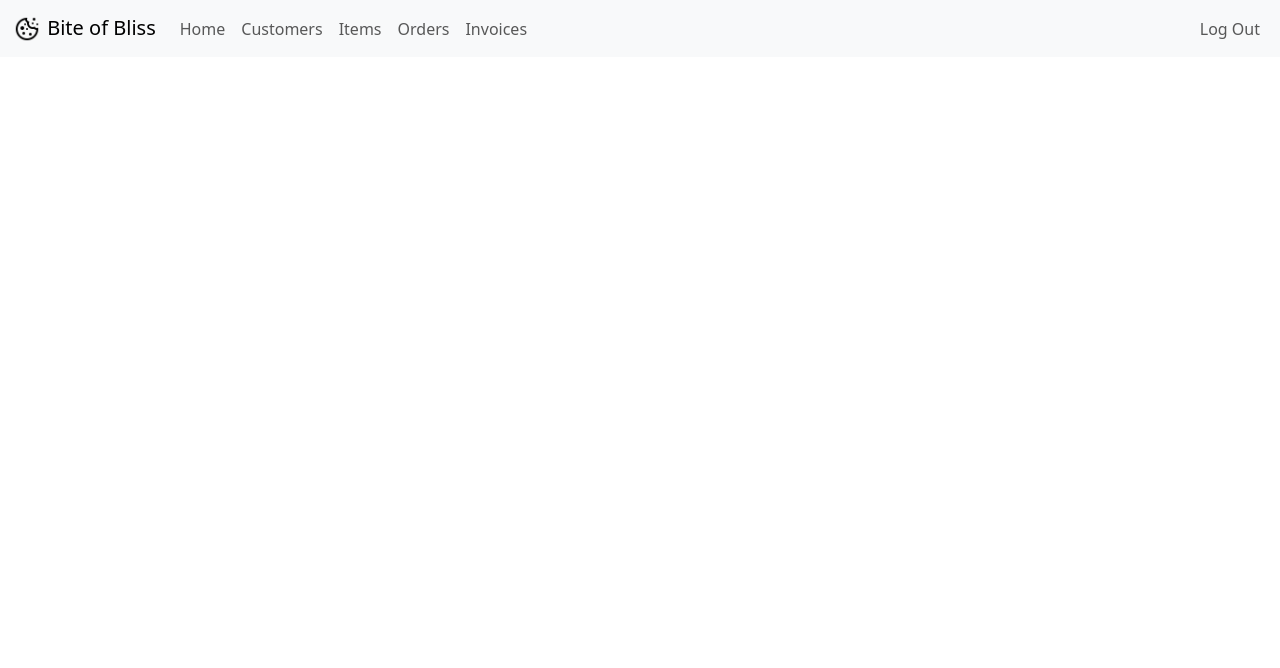
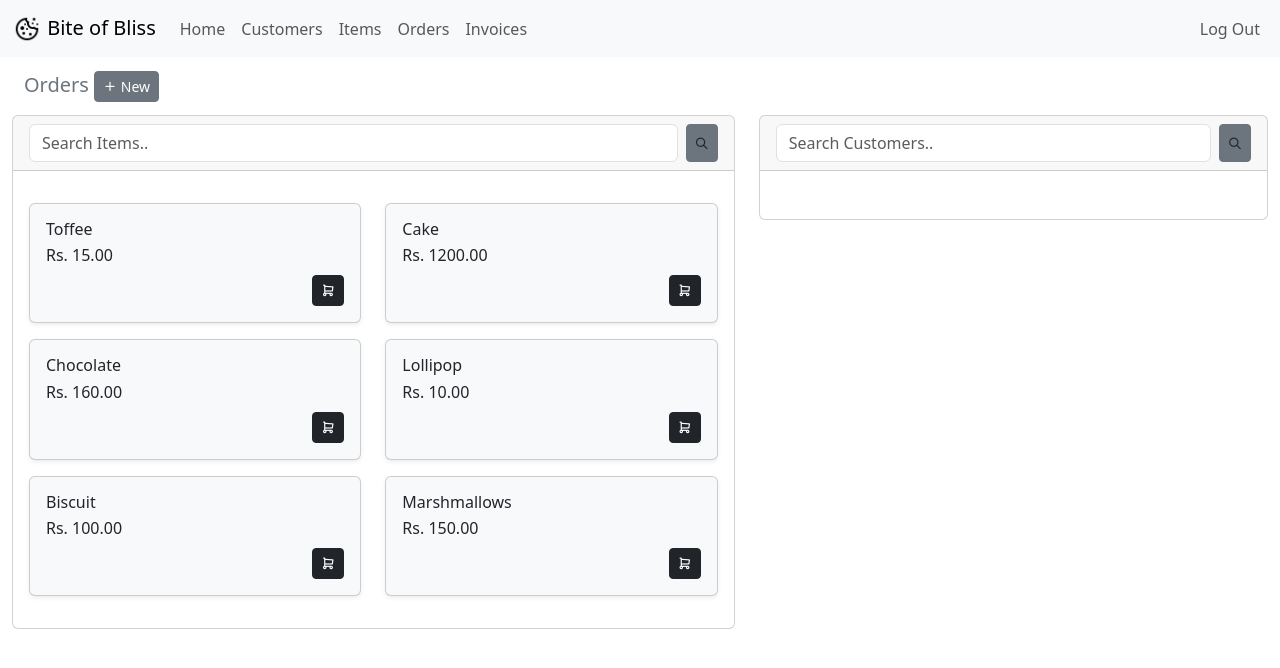
Before and after one commit to Seenathul-Ilma/IT-POS-System-Bootstrap, a plain HTML site: page orders.html in a window 1280 px wide. Drawn offline with nearby package versions, Linux system fonts and the light colour scheme; some packages are replaced by stand-ins of ours; a script that the page names is missing.

Commit message:
fetch items to available items while place order

```diff
--- a/orders.html
+++ b/orders.html
@@ -44,6 +44,114 @@
     </div>
 </nav>
 
+    <div class="container-fluid order-page">
+        <nav class="navbar">
+            <div class="container-fluid">
+                <a class="navbar-brand text-secondary">
+                    Orders
+                    <button type="button" class="btn btn-secondary btn-sm"><i class="ti ti-plus"></i> New</button>
+                </a>
+            </div>
+        </nav>
+
+        <div class="d-grid gap-2 col-12 mx-0">
+            <div class="row">
+                <!-- Item List -->
+                <div class="col-sm-7 mb-3 mb-sm-0">
+                    <div class="card card-sm">
+                        <div class="card-header">
+                            <form class="d-flex search" role="search">
+                                <input class="form-control me-2" id="search_item_input" type="search" placeholder="Search Items.." aria-label="Search">
+                                <button class="btn btn-secondary text-dark btn-sm" id="search_item_btn" type="submit"><i class="ti ti-search"></i></button>
+                            </form>
+                        </div>
+                        <div class="card-body">
+                            <div class="row mt-3" id="item_tbody">
+                                <!-- JS will inject item cards here (according to item list) -->
+                            </div>
+                        </div>
+                    </div>
+                </div>
+
+                <div class="col-sm-5 mb-3 mb-sm-0">
+                    <div class="card card-sm">
+                        <div class="card-header">
+                            <form class="d-flex search" role="search">
+                                <input class="form-control me-2" id="search_customer_input" type="search" placeholder="Search Customers.." aria-label="Search">
+                                <button class="btn btn-secondary text-dark btn-sm" id="search_customer_btn" type="submit"><i class="ti ti-search"></i></button>
+                            </form>
+                        </div>
+                        <div class="card-body">
+                            <div class="row mt-3" id="cart">
+                                <!-- JS will inject order item cards here (according to item list) -->
+                            </div>
+                        </div>
+                    </div>
+                </div>
+
+            </div>
+        </div>
+
+    </div>
+
+
+    <!-- Bootstrap JS -->
+    <script src="lib/jquery-3.7.1.min.js"></script>
+    <script src="https://cdn.jsdelivr.net/npm/bootstrap@5.3.5/dist/js/bootstrap.bundle.min.js" integrity="sha384-k6d4wzSIapyDyv1kpU366/PK5hCdSbCRGRCMv+eplOQJWyd1fbcAu9OCUj5zNLiq" crossorigin="anonymous"></script>
+    <script src="https://cdn.jsdelivr.net/npm/sweetalert2@11"></script>
+
+    <script>
+        // Sample items array (can be fetched from backend too)
+        let items = [
+            { name: "Toffee", price: 15.00, qty: 20 },
+            { name: "Cake", price: 1200.00, qty: 5 },
+            { name: "Chocolate", price: 160.00, qty: 50 },
+            { name: "Lollipop", price: 10.00, qty: 100 },
+            { name: "Biscuit", price: 100.00, qty: 40 },
+            { name: "Marshmallows", price: 150.00, qty: 80 }
+        ];
+
+        function renderItems(filter = "") {
+            const container = document.getElementById("item_tbody");
+            container.innerHTML = "";
+
+            items
+                .filter(item => item.name.toLowerCase().includes(filter.toLowerCase()))
+                .forEach(item => {
+                    const card = document.createElement("div");
+                    card.className = "col-6 col-md-6 mb-3";
+                    card.innerHTML = `
+                                      <div class="card h-100 bg-light text-dark shadow-sm">
+                        <div class="card-body d-flex flex-column justify-content-between">
+                            <div class="text-start">
+                                <h6 class="card-title mb-1">${item.name}</h6>
+                                <p class="card-text mb-2">Rs. ${item.price.toFixed(2)}</p>
+                            </div>
+                            <div class="text-end mt-auto">
+                                <button class="btn btn-dark btn-sm" id="add_to_cart_btn"><i class="ti ti-shopping-cart"></i></button>
+                            </div>
+                        </div>
+                    </div>
+                `;
+                    container.appendChild(card);
+                });
+        }
+
+        renderItems();
+
+        // Search filter (live typing)
+        document.getElementById("search_item_input").addEventListener("keyup", function () {
+            renderItems(this.value);
+        });
+
+        // Search button
+        document.getElementById("search_item_btn").addEventListener("click", function (e) {
+            e.preventDefault();
+            renderItems(document.getElementById("search_item_input").value);
+        });
+    </script>
+
+
 
 </body>
 </html>
```
